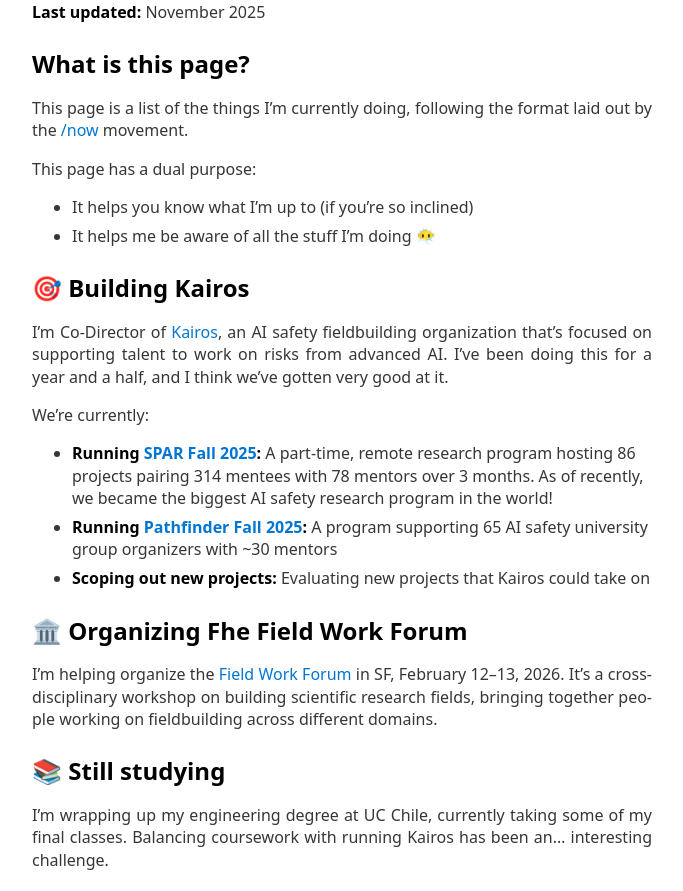
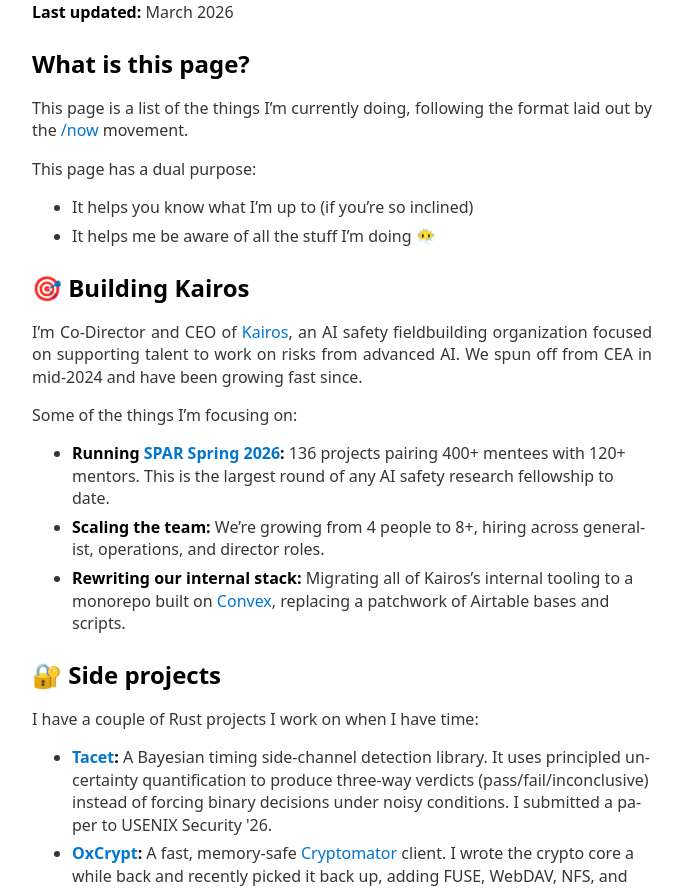
Before and after one commit to agucova/web-future, an Astro site: page /now in a window 1280 px wide. Shown: the part 191-1082 px from the top of the page, without its empty margins (298-981 px from the left). Built offline with nearby package versions, Linux system fonts and the light colour scheme; Astro itself is replaced by a stand-in of ours; no server answers; a script that the page names is missing.

Commit message:
chore: update now page

```diff
--- a/src/pages/now.md
+++ b/src/pages/now.md
@@ -3,10 +3,8 @@ layout: '../layouts/Layout.astro'
 title: "What I'm currently up to"
 description: "⏰ A list of the things I'm currently doing, updated periodically."
 ---
-
 # What I'm currently up to
-
-**Last updated:** November 2025
+**Last updated:** March 2026
 
 ## What is this page?
 This page is a list of the things I'm currently doing, following the format laid out by the [/now](https://nownownow.com/about) movement.
@@ -17,17 +15,20 @@ This page has a dual purpose:
 
 ## 🎯 Building Kairos
 
-I'm Co-Director of [Kairos](https://kairos-project.org/), an AI safety fieldbuilding organization that's focused on supporting talent to work on risks from advanced AI. I've been doing this for a year and a half, and I think we've gotten very good at it.
+I'm Co-Director and CEO of [Kairos](https://kairos-project.org/), an AI safety fieldbuilding organization focused on supporting talent to work on risks from advanced AI. We spun off from CEA in mid-2024 and have been growing fast since.
 
-We're currently:
-- **Running [SPAR Fall 2025](https://sparai.org):** A part-time, remote research program hosting 86 projects pairing 314 mentees with 78 mentors over 3 months. As of recently, we became the biggest AI safety research program in the world!
-- **Running [Pathfinder Fall 2025](https://pathfinder.kairos-project.org):** A program supporting 65 AI safety university group organizers with ~30 mentors
-- **Scoping out new projects:** Evaluating new projects that Kairos could take on
+Some of the things I'm focusing on:
+- **Running [SPAR Spring 2026](https://sparai.org):** 136 projects pairing 400+ mentees with 120+ mentors. This is the largest round of any AI safety research fellowship to date.
+- **Scaling the team:** We're growing from 4 people to 8+, hiring across generalist, operations, and director roles.
+- **Rewriting our internal stack:** Migrating all of Kairos's internal tooling to a monorepo built on [Convex](https://convex.dev/), replacing a patchwork of Airtable bases and scripts.
 
-## 🏛️ Organizing Fhe Field Work Forum
+## 🔐 Side projects
 
-I'm helping organize the [Field Work Forum](https://fieldworkforum.org/) in SF, February 12–13, 2026. It's a cross-disciplinary workshop on building scientific research fields, bringing together people working on fieldbuilding across different domains.
+I have a couple of Rust projects I work on when I have time:
 
-## 📚 Still studying
+- **[Tacet](https://tacet.sh):** A Bayesian timing side-channel detection library. It uses principled uncertainty quantification to produce three-way verdicts (pass/fail/inconclusive) instead of forcing binary decisions under noisy conditions. I submitted a paper to USENIX Security '26.
+- **[OxCrypt](https://github.com/agucova/oxcrypt):** A fast, memory-safe [Cryptomator](https://cryptomator.org/) client. I wrote the crypto core a while back and recently picked it back up, adding FUSE, WebDAV, NFS, and CLI support. Roughly 2–3× faster than the official Java client on metadata-heavy operations.
 
-I'm wrapping up my engineering degree at UC Chile, currently taking some of my final classes. Balancing coursework with running Kairos has been an... interesting challenge.
+## 📚 Finishing my degree
+
+This is my last semester of Computer Science Engineering at UC Chile. I'm taking a databases course (IIC3413) and an innovation & entrepreneurship course (ING2030), where my team is working on a project related to children's literacy in Chile. Nearly done!
```
